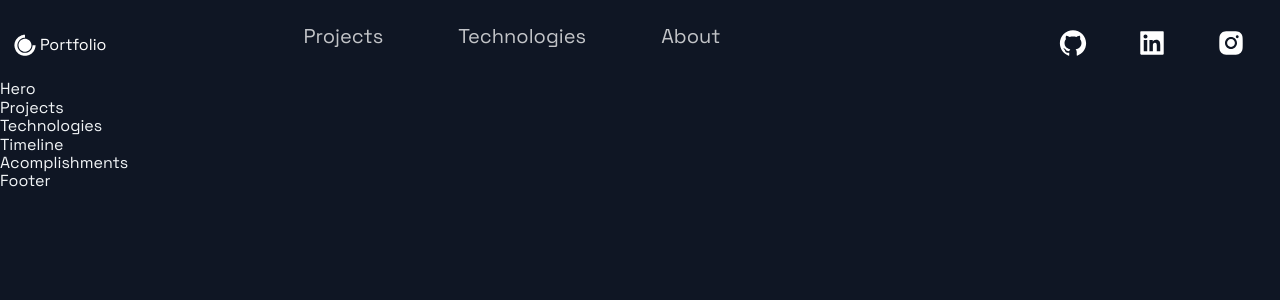
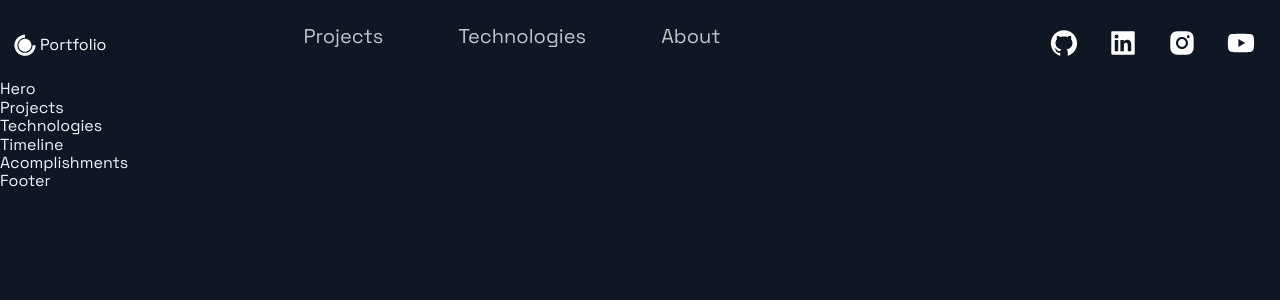
Before and after one commit to carvasquez206/ReactPortfolio3.1, a Next.js app: page / in a window 1280 px wide. Shown: the top 300 px of the page. Built offline with nearby package versions, Linux system fonts and the light colour scheme.

Commit message:
added links to LinkedIn, Instagram, Github, etc.

```diff
--- a/src/components/Header/Header.js
+++ b/src/components/Header/Header.js
@@ -1,6 +1,6 @@
 import Link from 'next/link';
 import React from 'react';
-import { AiFillGithub, AiFillInstagram, AiFillLinkedin } from 'react-icons/ai';
+import { AiFillGithub, AiFillInstagram, AiFillLinkedin, AiFillYoutube } from 'react-icons/ai';
 import { DiCssdeck } from 'react-icons/di';
 
 import { Container, Div1, Div2, Div3, NavLink, SocialIcons } from './HeaderStyles';
@@ -32,14 +32,17 @@ const Header = () =>  (
       </li>
     </Div2>
       <Div3>
-        <SocialIcons href="https://google.com">
+        <SocialIcons href="https://github.com/carvasquez206">
           <AiFillGithub size="3rem" />
         </SocialIcons>
-        <SocialIcons href="https://google.com">
+        <SocialIcons href="https://www.linkedin.com/in/carlosvasquez1/">
           <AiFillLinkedin size="3rem" />
         </SocialIcons>
-        <SocialIcons href="https://google.com">
+        <SocialIcons href="https://instagram.com">
           <AiFillInstagram size="3rem"/>
+        </SocialIcons>
+        <SocialIcons href="https://youtube.com">
+          <AiFillYoutube size="3rem"/>
         </SocialIcons>
       </Div3>
     </Container>
```
